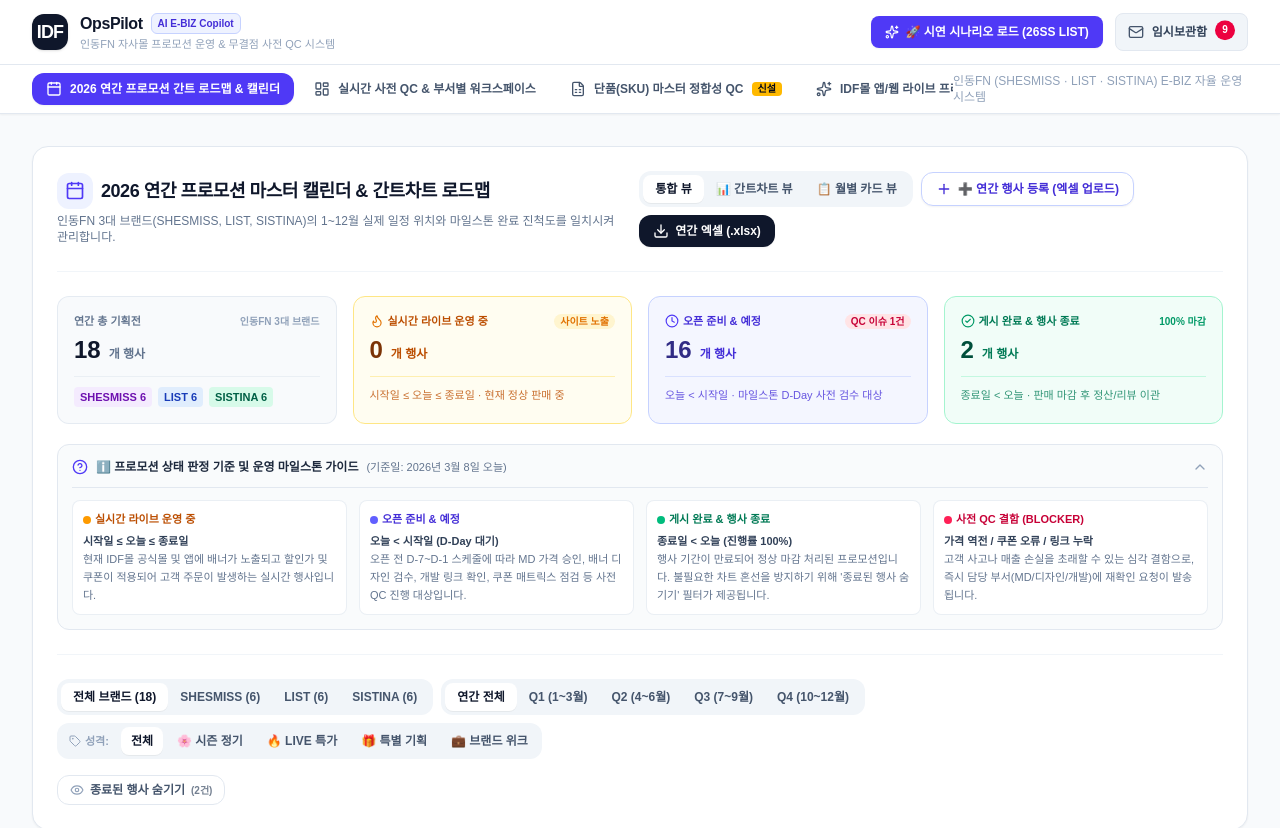
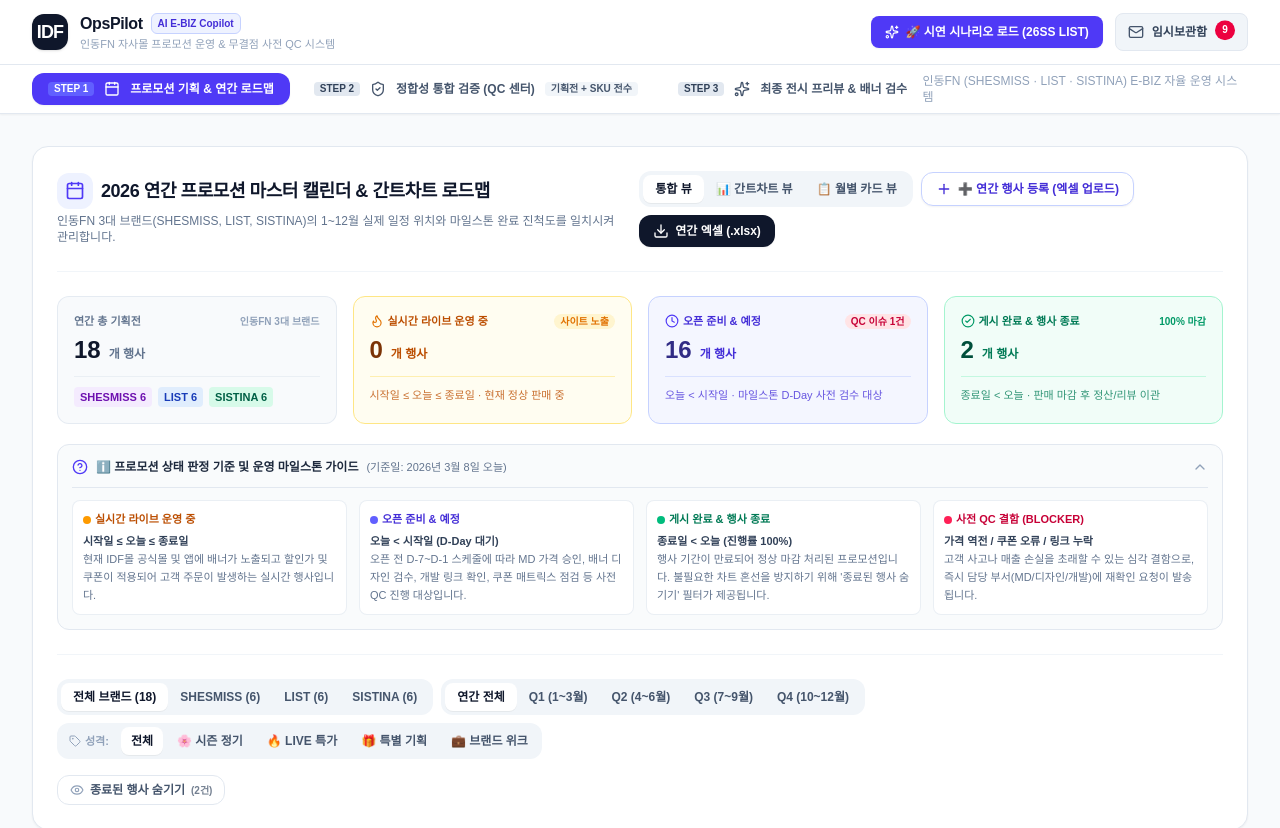
Before and after one commit to chanmip1229/portfolio, a Next.js app: page / in a window 1280 px wide. Shown: the top 828 px of the page. Built offline with nearby package versions, Linux system fonts and the light colour scheme.

Commit message:
feat: restructure navigation into 3-tier operational pipeline with unified QC center and sub-tabs

```diff
--- a/src/app/page.tsx
+++ b/src/app/page.tsx
@@ -11,15 +11,30 @@ import EmailDraftModal from '@/components/EmailDraftModal';
 import AnnualScheduleView from '@/components/AnnualScheduleView';
 import SkuMasterQcView from '@/components/SkuMasterQcView';
 import { useOpsStore } from '@/store/useOpsStore';
-import { Sparkles, Calendar, LayoutDashboard, FileSpreadsheet } from 'lucide-react';
+import {
+  Sparkles,
+  Calendar,
+  LayoutDashboard,
+  FileSpreadsheet,
+  ShieldCheck,
+} from 'lucide-react';
 
 export default function Home() {
-  const { emailDrafts, selectedPromotionId, setSelectedPromotionId, resetToDefault, setIsDraftModalOpen, setSelectedDraftId } = useOpsStore();
+  const {
+    emailDrafts,
+    selectedPromotionId,
+    setSelectedPromotionId,
+    resetToDefault,
+    setIsDraftModalOpen,
+    setSelectedDraftId,
+  } = useOpsStore();
 
-  // 4대 메인 네비게이션: 간트 로드맵 -> 기획전 사전 QC -> 단품(SKU) 마스터 QC -> 앱/웹 라이브 프리뷰
-  const [activeTab, setActiveTab] = useState<
-    'ANNUAL_GANTT' | 'QC_WORKSPACE' | 'SKU_MASTER_QC' | 'LIVE_PREVIEW'
-  >('ANNUAL_GANTT');
+  // 기능별 그룹화: 3단계 이커머스 운영 파이프라인
+  // 1. 프로모션 기획 & 연간 로드맵
+  // 2. 정합성 통합 검증 (QC 센터) - [서브탭 1: 기획전·부서별 사전 QC / 서브탭 2: 단품(SKU) 마스터 전수 QC]
+  // 3. 최종 전시 프리뷰 & 배너 검수
+  const [activeTab, setActiveTab] = useState<'ANNUAL_GANTT' | 'QC_CENTER' | 'LIVE_PREVIEW'>('ANNUAL_GANTT');
+  const [qcSubTab, setQcSubTab] = useState<'CAMPAIGN_QC' | 'SKU_MASTER_QC'>('CAMPAIGN_QC');
 
   const activeDraftCount = emailDrafts.filter((d) => d.status === 'DRAFT').length;
 
@@ -31,63 +46,75 @@ export default function Home() {
         draftCount={activeDraftCount}
       />
 
-      {/* 상단 메인 네비게이션 4-탭 바 */}
+      {/* 상단 3단계 운영 파이프라인 메인 네비게이션 */}
       <div className="bg-white border-b border-slate-200 sticky top-14 z-20 shadow-xs">
         <div className="max-w-7xl mx-auto px-4 sm:px-6 lg:px-8 flex items-center justify-between">
-          <div className="flex items-center gap-1.5 py-2 overflow-x-auto no-scrollbar">
-            {/* 탭 1 (맨 앞): 2026 연간 프로모션 간트 로드맵 & 캘린더 */}
+          <div className="flex items-center gap-2 py-2 overflow-x-auto no-scrollbar">
+            {/* STEP 1: 프로모션 기획 & 연간 로드맵 */}
             <button
               onClick={() => setActiveTab('ANNUAL_GANTT')}
-              className={`flex items-center gap-2 px-3.5 py-2 rounded-xl text-xs font-bold transition-all cursor-pointer shrink-0 ${
+              className={`flex items-center gap-2.5 px-4 py-2 rounded-xl text-xs font-bold transition-all cursor-pointer shrink-0 ${
                 activeTab === 'ANNUAL_GANTT'
                   ? 'bg-indigo-600 text-white shadow-xs'
                   : 'text-slate-600 hover:text-slate-900 hover:bg-slate-100'
               }`}
             >
+              <span
+                className={`text-[10px] px-1.5 py-0.2 rounded font-extrabold ${
+                  activeTab === 'ANNUAL_GANTT' ? 'bg-indigo-500 text-white' : 'bg-slate-200 text-slate-700'
+                }`}
+              >
+                STEP 1
+              </span>
               <Calendar className="w-4 h-4" />
-              <span>2026 연간 프로모션 간트 로드맵 & 캘린더</span>
+              <span>프로모션 기획 & 연간 로드맵</span>
             </button>
 
-            {/* 탭 2: 실시간 사전 QC & 부서별 워크스페이스 (기획전 중심) */}
+            {/* STEP 2: 정합성 통합 검증 (QC 센터) — 기획전 사전 QC + 단품(SKU) 전수 검수 통합 */}
             <button
-              onClick={() => setActiveTab('QC_WORKSPACE')}
-              className={`flex items-center gap-2 px-3.5 py-2 rounded-xl text-xs font-bold transition-all cursor-pointer shrink-0 ${
-                activeTab === 'QC_WORKSPACE'
+              onClick={() => setActiveTab('QC_CENTER')}
+              className={`flex items-center gap-2.5 px-4 py-2 rounded-xl text-xs font-bold transition-all cursor-pointer shrink-0 ${
+                activeTab === 'QC_CENTER'
                   ? 'bg-indigo-600 text-white shadow-xs'
                   : 'text-slate-600 hover:text-slate-900 hover:bg-slate-100'
               }`}
             >
-              <LayoutDashboard className="w-4 h-4" />
-              <span>실시간 사전 QC & 부서별 워크스페이스</span>
-            </button>
-
-            {/* 탭 3 (신설): 단품(SKU) 마스터 정합성 QC (품번 단위 전수 검수 & 트렌드 이상치 감지) */}
-            <button
-              onClick={() => setActiveTab('SKU_MASTER_QC')}
-              className={`flex items-center gap-2 px-3.5 py-2 rounded-xl text-xs font-bold transition-all cursor-pointer shrink-0 ${
-                activeTab === 'SKU_MASTER_QC'
-                  ? 'bg-indigo-600 text-white shadow-xs'
-                  : 'text-slate-600 hover:text-slate-900 hover:bg-slate-100'
+              <span
+                className={`text-[10px] px-1.5 py-0.2 rounded font-extrabold ${
+                  activeTab === 'QC_CENTER' ? 'bg-indigo-500 text-white' : 'bg-slate-200 text-slate-700'
                 }`}
               >
-              <FileSpreadsheet className="w-4 h-4" />
-              <span>단품(SKU) 마스터 정합성 QC</span>
-              <span className="text-[10px] bg-amber-400 text-slate-950 px-1.5 py-0.2 rounded font-extrabold">
-                신설
+                STEP 2
+              </span>
+              <ShieldCheck className="w-4 h-4" />
+              <span>정합성 통합 검증 (QC 센터)</span>
+              <span
+                className={`text-[10px] px-1.5 py-0.2 rounded font-extrabold ${
+                  activeTab === 'QC_CENTER' ? 'bg-amber-400 text-slate-950' : 'bg-slate-100 text-slate-600'
+                }`}
+              >
+                기획전 + SKU 전수
               </span>
             </button>
 
-            {/* 탭 4: IDF몰 앱/웹 라이브 프리뷰 & 배너 검수 */}
+            {/* STEP 3: 최종 전시 프리뷰 & 배너 검수 */}
             <button
               onClick={() => setActiveTab('LIVE_PREVIEW')}
-              className={`flex items-center gap-2 px-3.5 py-2 rounded-xl text-xs font-bold transition-all cursor-pointer shrink-0 ${
+              className={`flex items-center gap-2.5 px-4 py-2 rounded-xl text-xs font-bold transition-all cursor-pointer shrink-0 ${
                 activeTab === 'LIVE_PREVIEW'
                   ? 'bg-indigo-600 text-white shadow-xs'
                   : 'text-slate-600 hover:text-slate-900 hover:bg-slate-100'
               }`}
             >
+              <span
+                className={`text-[10px] px-1.5 py-0.2 rounded font-extrabold ${
+                  activeTab === 'LIVE_PREVIEW' ? 'bg-indigo-500 text-white' : 'bg-slate-200 text-slate-700'
+                }`}
+              >
+                STEP 3
+              </span>
               <Sparkles className="w-4 h-4" />
-              <span>IDF몰 앱/웹 라이브 프리뷰 & 배너 검수</span>
+              <span>최종 전시 프리뷰 & 배너 검수</span>
             </button>
           </div>
 
@@ -98,32 +125,34 @@ export default function Home() {
       </div>
 
       <main className="max-w-7xl mx-auto px-4 sm:px-6 lg:px-8 py-8 flex-1 w-full space-y-8">
-        {/* 탭 1: 2026 연간 프로모션 간트 로드맵 & 캘린더 */}
+        {/* STEP 1: 2026 연간 프로모션 간트 로드맵 & 캘린더 */}
         {activeTab === 'ANNUAL_GANTT' && (
           <AnnualScheduleView
             onNavigateToQc={(promoId) => {
               setSelectedPromotionId(promoId);
-              setActiveTab('QC_WORKSPACE');
+              setActiveTab('QC_CENTER');
+              setQcSubTab('CAMPAIGN_QC');
             }}
           />
         )}
 
-        {/* 탭 2: 실시간 사전 QC & 부서별 정합성 워크스페이스 (기획전 중심: 배너, 쿠폰, 다부서 듀얼 메일) */}
-        {activeTab === 'QC_WORKSPACE' && (
-          <>
-            {/* 상단 브리핑 배너 */}
+        {/* STEP 2: 정합성 통합 검증 (QC 센터) */}
+        {activeTab === 'QC_CENTER' && (
+          <div className="space-y-6">
+            {/* QC 센터 통합 브리핑 배너 */}
             <div className="bg-linear-to-r from-slate-900 to-indigo-950 text-white rounded-2xl p-6 shadow-sm">
               <div className="flex flex-col md:flex-row items-start md:items-center justify-between gap-4">
                 <div>
                   <div className="inline-flex items-center gap-2 px-2.5 py-1 rounded-full bg-white/10 text-white text-[11px] font-semibold mb-2">
                     <span className="w-2 h-2 rounded-full bg-emerald-400 animate-pulse"></span>
-                    E-BIZ 프로모션 자율 운영 엔진 가동 중
+                    E-BIZ 프로모션 & SKU 마스터 무결점 검증 엔진
                   </div>
-                  <h1 className="text-xl md:text-2xl font-black tracking-tight">
-                    실시간 사전 QC & 부서별 정합성 워크스페이스
+                  <h1 className="text-xl md:text-2xl font-black tracking-tight flex items-center gap-2">
+                    <ShieldCheck className="w-6 h-6 text-indigo-400" />
+                    정합성 통합 검증 (QC 센터)
                   </h1>
-                  <p className="text-xs text-slate-300 mt-1 max-w-2xl">
-                    MD팀(가격/할인율/승인여부), 디자인팀(배너 해상도), 웹개발팀(링크 오류), 마케팅팀(쿠폰 중복) 등 부서별 오류를 실시간 검출하고, 2개 이상 부서 복합 결함 시 좌/우 2분할 듀얼 메일로 즉시 동시 통보합니다.
+                  <p className="text-xs text-slate-300 mt-1 max-w-2xl leading-relaxed">
+                    기획전 전체 마일스톤 및 다부서(MD·디자인·웹개발·마케팅) 협업 조치부터 단품(SKU) 품번 전수 검사(엑셀 업로드, 80% 이상치 감지, 404 이미지)까지 한 화면에서 검증합니다.
                   </p>
                 </div>
 
@@ -138,22 +167,78 @@ export default function Home() {
               </div>
             </div>
 
-            {/* 실시간 사전 QC 워크스페이스 */}
+            {/* QC 센터 서브탭 세그먼트 컨트롤러 */}
+            <div className="bg-white rounded-2xl border border-slate-200 p-2 shadow-xs flex flex-col sm:flex-row items-stretch sm:items-center justify-between gap-3">
+              <div className="flex items-center gap-1.5 bg-slate-100/80 p-1 rounded-xl">
+                {/* 서브탭 1: 기획전·부서별 사전 QC */}
+                <button
+                  onClick={() => setQcSubTab('CAMPAIGN_QC')}
+                  className={`flex items-center gap-2 px-3.5 py-2 rounded-lg text-xs font-bold transition-all cursor-pointer ${
+                    qcSubTab === 'CAMPAIGN_QC'
+                      ? 'bg-white text-indigo-700 shadow-xs'
+                      : 'text-slate-600 hover:text-slate-900'
+                  }`}
+                >
+                  <LayoutDashboard className="w-3.5 h-3.5" />
+                  <span>1. 기획전·부서별 사전 QC</span>
+                  <span
+                    className={`text-[10px] px-1.5 py-0.2 rounded-full font-bold ${
+                      qcSubTab === 'CAMPAIGN_QC'
+                        ? 'bg-indigo-50 text-indigo-700'
+                        : 'bg-slate-200/70 text-slate-600'
+                    }`}
+                  >
+                    마일스톤 & 듀얼메일
+                  </span>
+                </button>
+
+                {/* 서브탭 2: 단품(SKU) 마스터 전수 QC */}
+                <button
+                  onClick={() => setQcSubTab('SKU_MASTER_QC')}
+                  className={`flex items-center gap-2 px-3.5 py-2 rounded-lg text-xs font-bold transition-all cursor-pointer ${
+                    qcSubTab === 'SKU_MASTER_QC'
+                      ? 'bg-white text-indigo-700 shadow-xs'
+                      : 'text-slate-600 hover:text-slate-900'
+                  }`}
+                >
+                  <FileSpreadsheet className="w-3.5 h-3.5" />
+                  <span>2. 단품(SKU) 마스터 전수 QC</span>
+                  <span
+                    className={`text-[10px] px-1.5 py-0.2 rounded-full font-extrabold ${
+                      qcSubTab === 'SKU_MASTER_QC'
+                        ? 'bg-amber-400 text-slate-950'
+                        : 'bg-slate-200/70 text-slate-600'
+                    }`}
+                  >
+                    엑셀업로드 · 80%이상치 · 404
+                  </span>
+                </button>
+              </div>
+
+              <div className="flex items-center gap-2 px-3 text-xs text-slate-500">
+                <span className="font-semibold text-slate-600">선택된 기획전:</span>
+                <span className="bg-indigo-50 text-indigo-700 font-mono font-bold px-2 py-0.5 rounded text-[11px] border border-indigo-100">
+                  {selectedPromotionId || '전체'}
+                </span>
+              </div>
+            </div>
+
+            {/* 서브탭 1 본문: 기획전·부서별 사전 QC */}
+            {qcSubTab === 'CAMPAIGN_QC' && (
+              <div className="space-y-6">
                 {selectedPromotionId && (
                   <QcWorkspace
                     promotionId={selectedPromotionId}
-                onNavigateToSkuQc={() => setActiveTab('SKU_MASTER_QC')}
+                    onNavigateToSkuQc={() => setQcSubTab('SKU_MASTER_QC')}
                   />
                 )}
-
-            {/* 마일스톤 타임라인 & 필터 바 */}
                 <MatrixFilterBar />
                 <PromotionCalendarView />
-          </>
+              </div>
             )}
 
-        {/* 탭 3 (신설): 단품(SKU) 마스터 정합성 QC (품번 단위 전수 검사, 80% 트렌드 이상치 감지, 인라인 수정) */}
-        {activeTab === 'SKU_MASTER_QC' && (
+            {/* 서브탭 2 본문: 단품(SKU) 마스터 전수 QC */}
+            {qcSubTab === 'SKU_MASTER_QC' && (
               <SkuMasterQcView
                 onOpenDualDraftModal={() => {
                   setSelectedDraftId('draft-multi-dept-md');
@@ -161,8 +246,10 @@ export default function Home() {
                 }}
               />
             )}
+          </div>
+        )}
 
-        {/* 탭 4: IDF몰 앱/웹 멀티 디바이스 라이브 프리뷰 & 배너 검수 */}
+        {/* STEP 3: IDF몰 앱/웹 멀티 디바이스 라이브 프리뷰 & 배너 검수 */}
         {activeTab === 'LIVE_PREVIEW' && (
           <div className="space-y-8">
             {selectedPromotionId && (
--- a/src/components/QcWorkspace.tsx
+++ b/src/components/QcWorkspace.tsx
@@ -453,7 +453,7 @@ export default function QcWorkspace({ promotionId, onNavigateToSkuQc }: QcWorksp
                   </span>
                 </h4>
                 <p className="text-xs text-slate-500 mt-0.5">
-                  단품 단위의 가격·할인율 인라인 수정, 트렌드 이상치 소명, 엑셀 기획서 업로드 검수는 <strong>[단품(SKU) 마스터 정합성 QC]</strong> 전용 탭으로 완전 일원화되었습니다.
+                  단품 단위의 가격·할인율 인라인 수정, 트렌드 이상치 소명, 엑셀 기획서 업로드 검수는 <strong>[단품(SKU) 마스터 전수 QC]</strong> 전용 서브탭으로 완전 일원화되었습니다.
                 </p>
               </div>
             </div>
@@ -568,7 +568,7 @@ export default function QcWorkspace({ promotionId, onNavigateToSkuQc }: QcWorksp
               📋 편성 품번(SKU) 간이 상태 목록
             </span>
             <span className="text-[11px] text-slate-400">
-              클릭 시 [단품 마스터 QC] 탭에서 해당 품번의 가격/이미지를 즉시 인라인 수정할 수 있습니다.
+              클릭 시 [단품 마스터 전수 QC] 서브탭으로 이동하여 해당 품번을 즉시 인라인 수정할 수 있습니다.
             </span>
           </div>
 
@@ -631,7 +631,7 @@ export default function QcWorkspace({ promotionId, onNavigateToSkuQc }: QcWorksp
           </div>
         </div>
 
-        {/* 탭 전환 CTA 배너 */}
+        {/* 서브탭 전환 CTA 배너 */}
         <div className="bg-linear-to-r from-indigo-900 to-slate-900 text-white rounded-xl p-4 flex flex-col sm:flex-row sm:items-center justify-between gap-3 shadow-xs">
           <div className="flex items-center gap-3">
             <span className="p-2 bg-indigo-500/20 text-indigo-300 rounded-lg shrink-0">
@@ -642,7 +642,7 @@ export default function QcWorkspace({ promotionId, onNavigateToSkuQc }: QcWorksp
                 단품(SKU) 단위 전수 정합성 검증 및 인라인 수정 워크스페이스
               </p>
               <p className="text-[11px] text-slate-300 mt-0.5">
-                MD 기획 엑셀 업로드, 80% 트렌드 이상치 소명 메일 발송, 404 이미지 교체 요청을 전용 탭에서 진행하세요.
+                MD 기획 엑셀 업로드, 80% 트렌드 이상치 소명 메일 발송, 404 이미지 교체 요청을 전용 서브탭에서 진행하세요.
               </p>
             </div>
           </div>
@@ -653,7 +653,7 @@ export default function QcWorkspace({ promotionId, onNavigateToSkuQc }: QcWorksp
               onClick={onNavigateToSkuQc}
               className="inline-flex items-center gap-1.5 px-4 py-2 bg-indigo-500 hover:bg-indigo-400 text-white rounded-lg text-xs font-black transition-all shadow-md shrink-0 cursor-pointer"
             >
-              <span>단품(SKU) 마스터 QC 탭으로 이동</span>
+              <span>단품(SKU) 마스터 전수 QC 서브탭으로 이동</span>
               <ArrowRight className="w-4 h-4" />
             </button>
           )}
```
Lines whose indentation alone changed are shown as unchanged.
